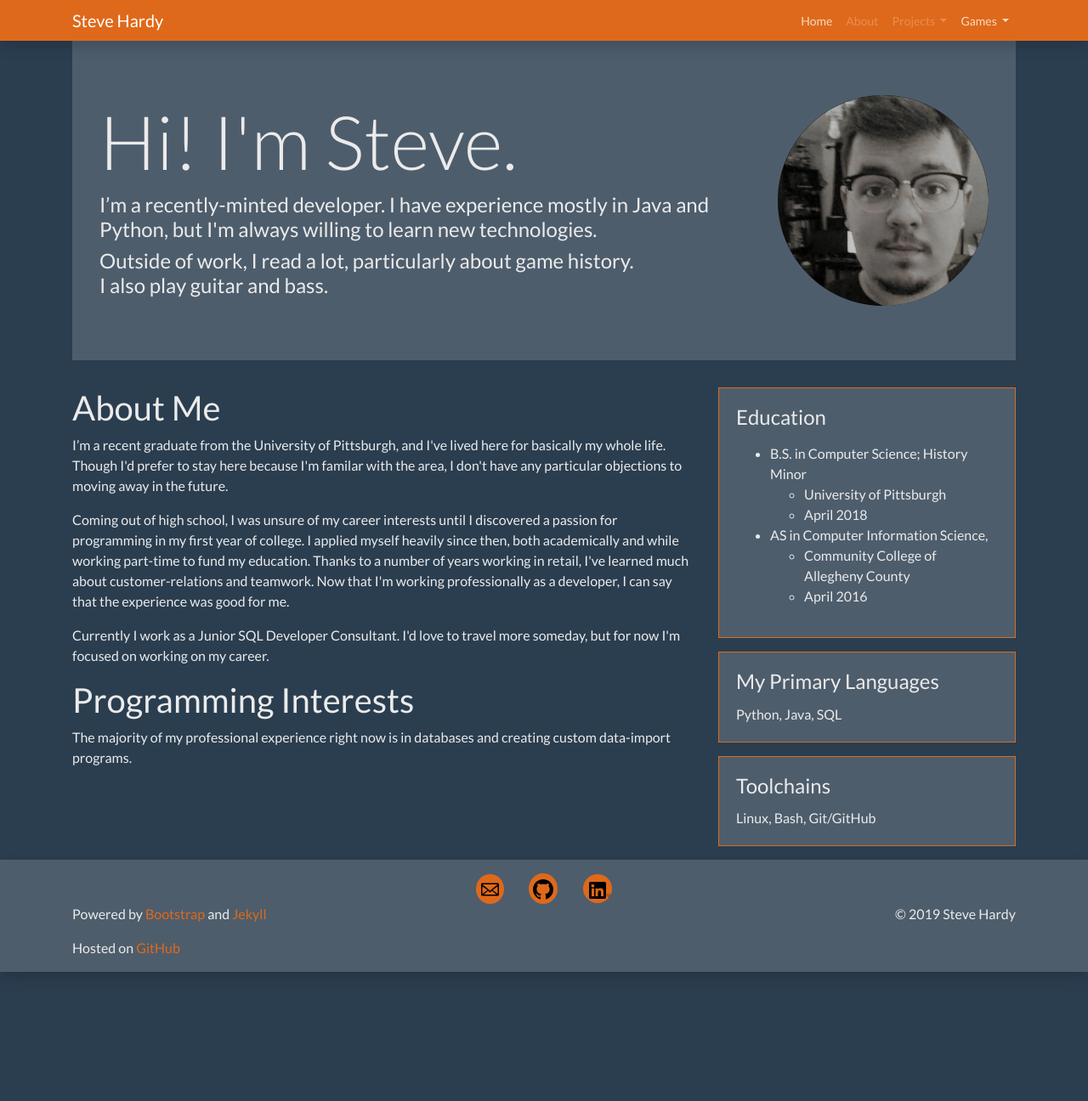
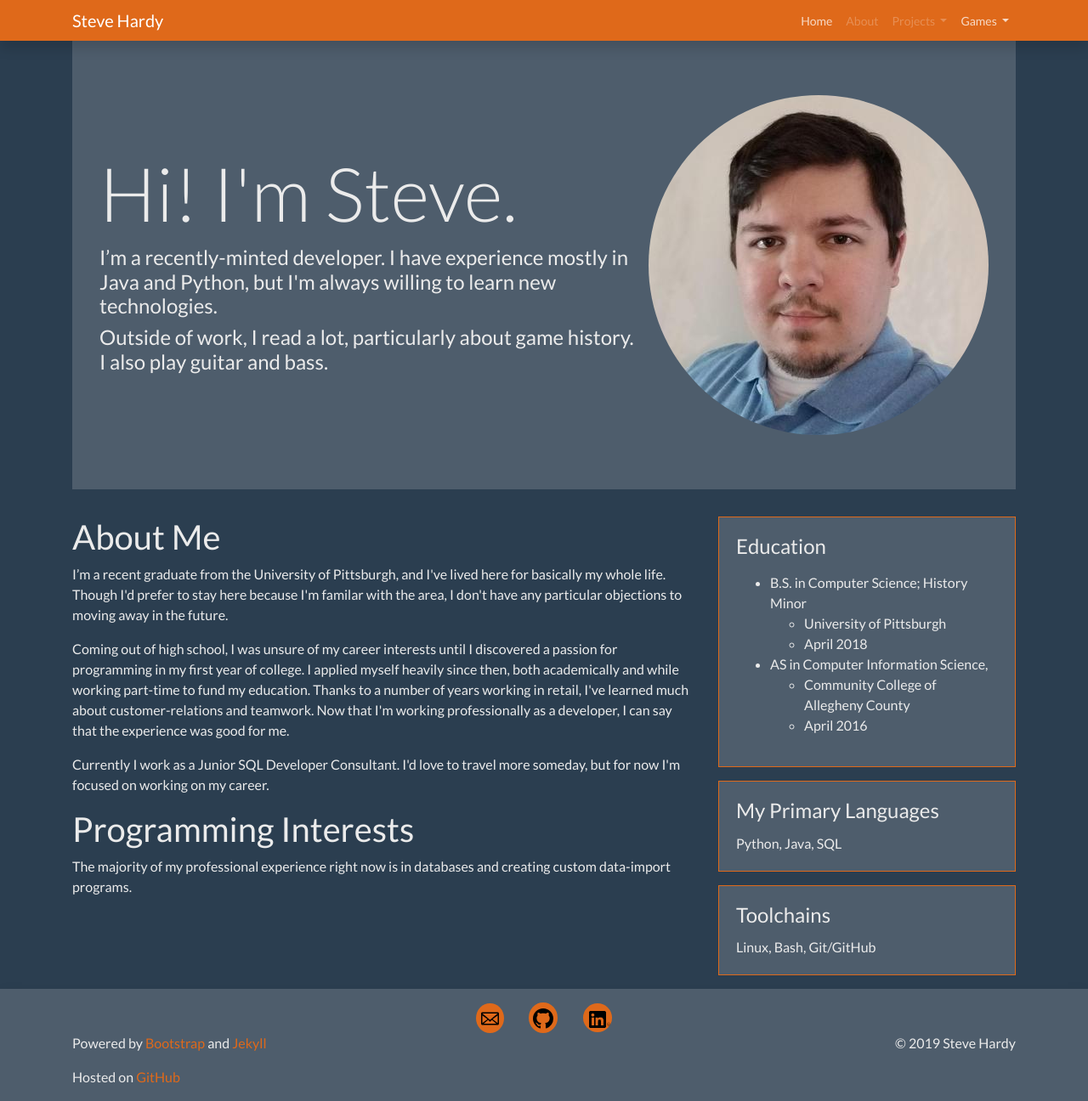
Before and after one commit to stevehardy325/stevehardy325.github.io, a Jekyll site: the page built from index.html, in a window 1280 px wide. Shown: the whole page at 85% size. Built offline with Jekyll 4.4.1, drawn with Linux system fonts in a browser that asks for light colours; nearby versions of some CDN libraries; a style sheet for code colours, icons or effects is not loaded; before the commit the page ends 1144 px from its top, so only the background shows below that.

Commit message:
Updated self-photo

```diff
--- a/index.html
+++ b/index.html
@@ -11,7 +11,7 @@
 		</div>
 
 
-		<img src="/assets/images/selfie.png" alt="" style="height: auto;flex:1;">
+		<img class="rounded-circle" src="/assets/images/selfie2.bmp" alt="" style="height: auto;flex:1;">
 	</div>
 
 
```
Also changed, not shown: assets/images/selfie2.bmp (added).
